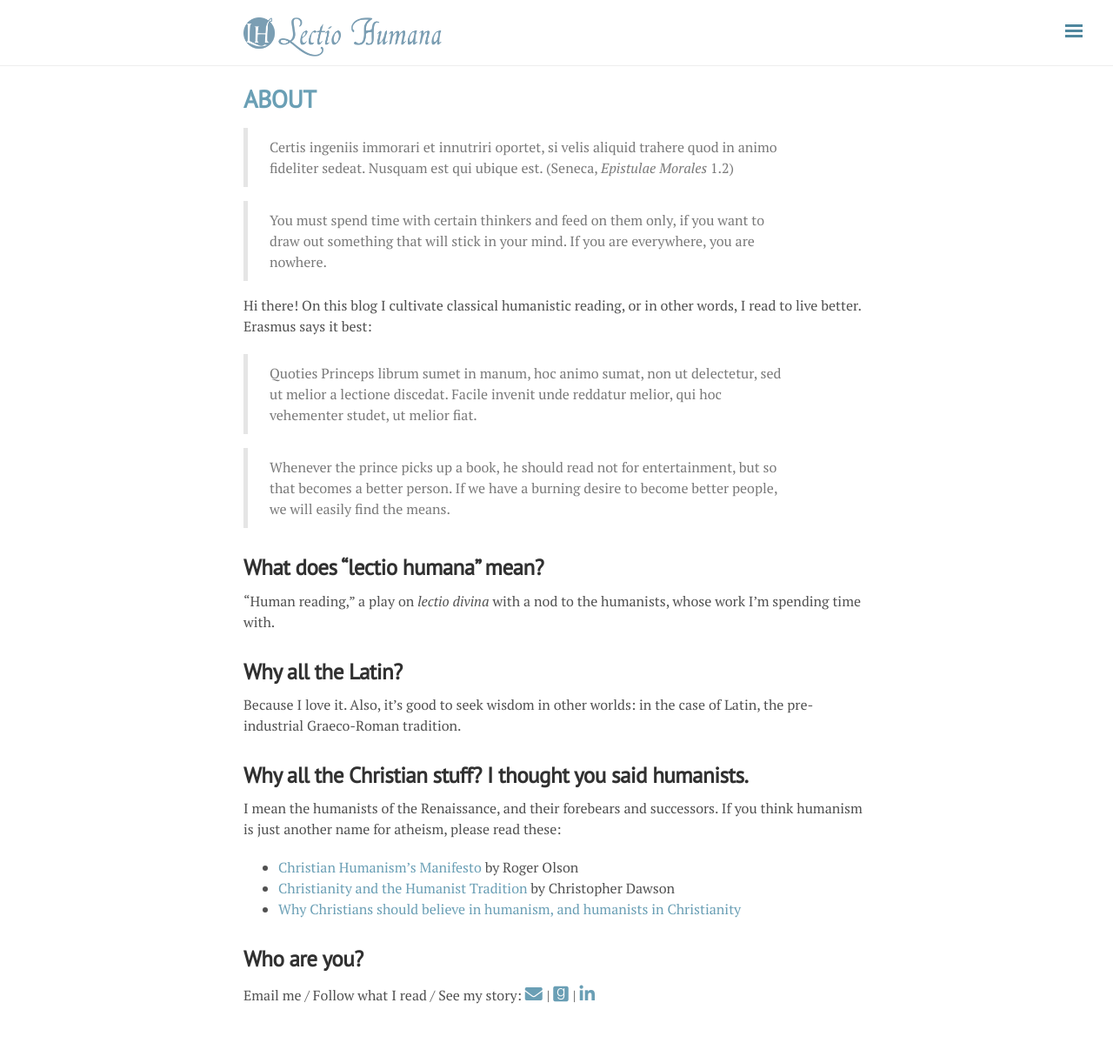
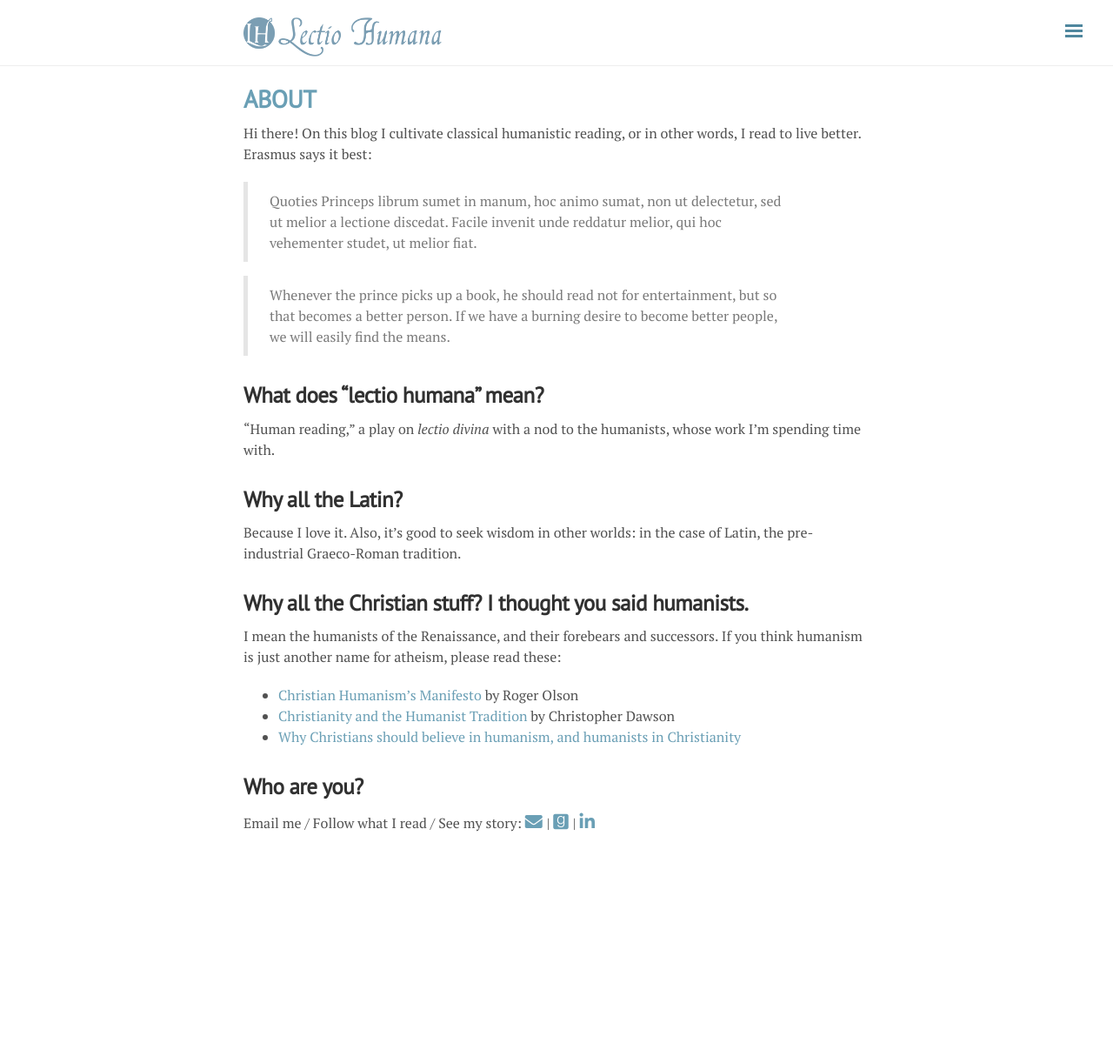
Before and after one commit to fpsvogel/lectiohumana, a Jekyll site: the page built from about.md, in a window 1280 px wide. Shown: the whole page at 87% size. Built offline with Jekyll 4.4.1, drawn with Linux system fonts in a browser that asks for light colours; nearby versions of some CDN libraries; after the commit the page ends 1024 px from its top, so only the background shows below that.

Commit message:
update about page 2

```diff
--- a/about.md
+++ b/about.md
@@ -2,10 +2,6 @@
 layout: page
 title: About
 ---
-
-> Certis ingeniis immorari et innutriri oportet, si velis aliquid trahere quod in animo fideliter sedeat. Nusquam est qui ubique est. (Seneca, *Epistulae Morales* 1.2)
-
-> You must spend time with certain thinkers and feed on them only, if you want to draw out something that will stick in your mind. If you are everywhere, you are nowhere.
 
 Hi there! On this blog I cultivate classical humanistic reading, or in other words, I read to live better. Erasmus says it best:
 
```
